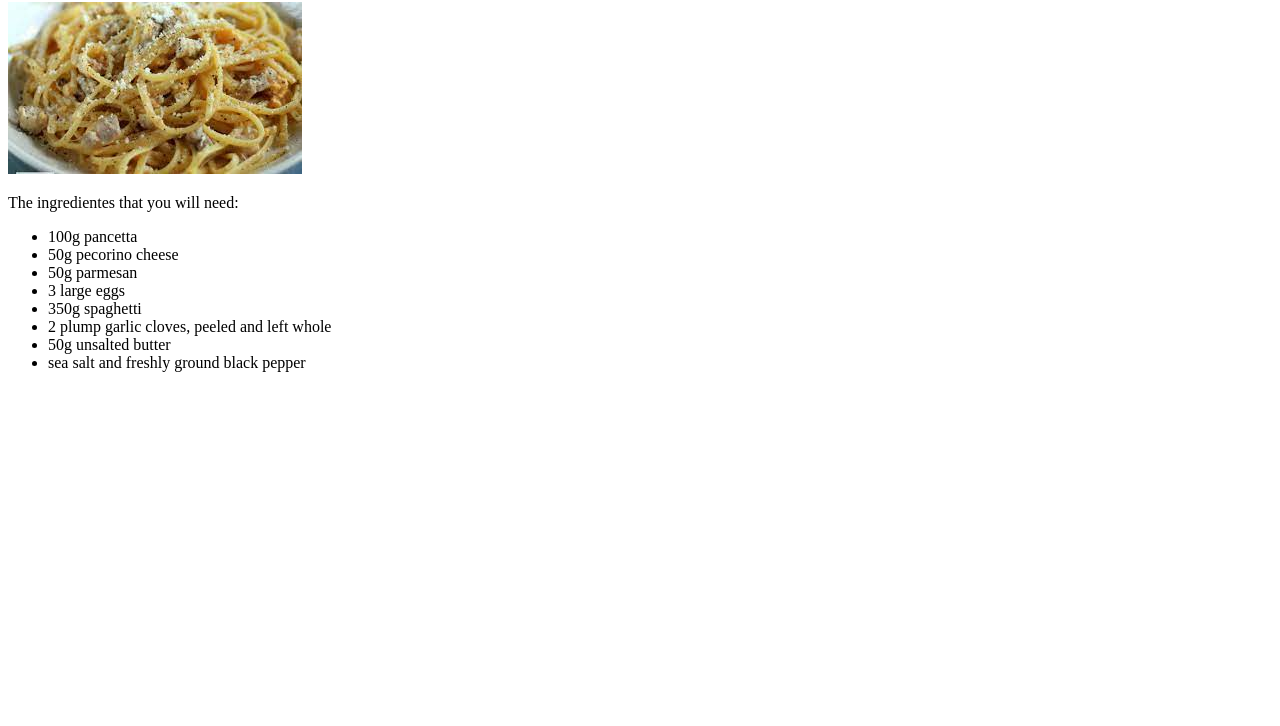
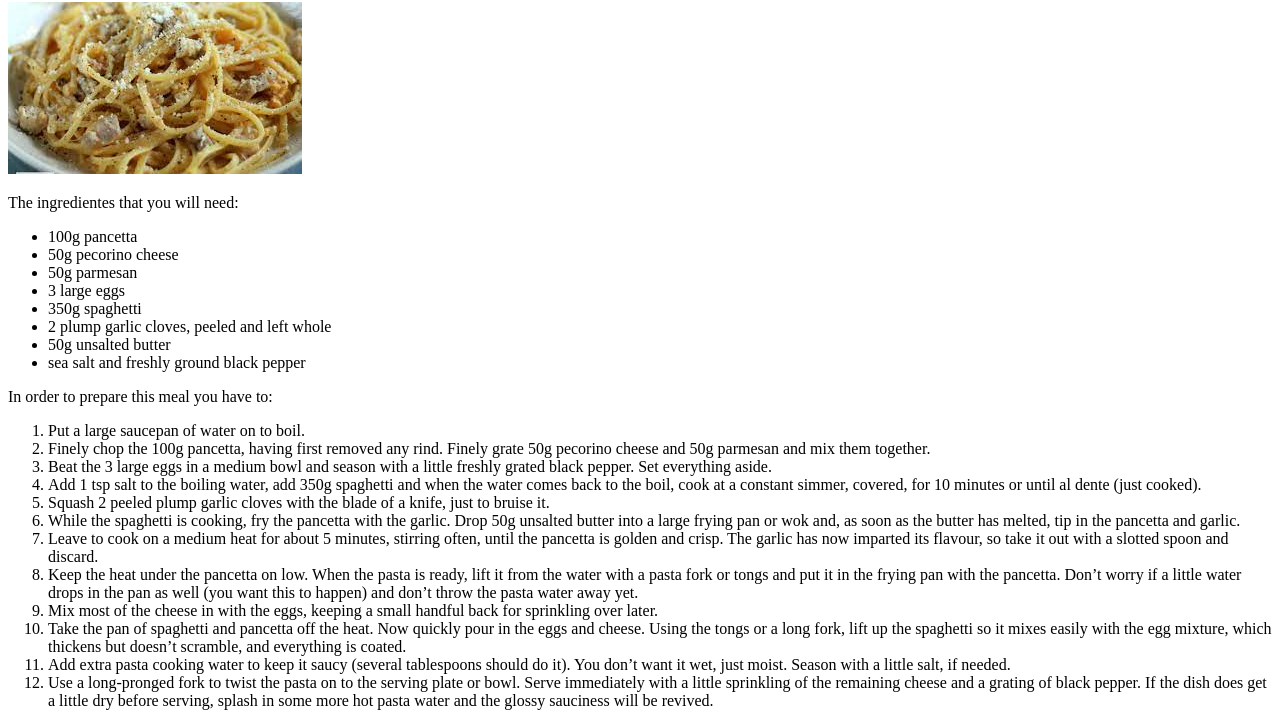
Before and after one commit to dotdashav/odin-recipes, a plain HTML site: page recipes/carbonara.html in a window 1280 px wide. Shown: the part 78-804 px from the top of the page. Drawn offline with Linux system fonts and the light colour scheme.

Commit message:
Index and carbonara update

```diff
--- a/recipes/carbonara.html
+++ b/recipes/carbonara.html
@@ -19,5 +19,21 @@
                 <li>sea salt and freshly ground black pepper</li>
             </ul>
         </p>
+        <p>In order to prepare this meal you have to:
+            <ol>
+                <li>Put a large saucepan of water on to boil.</li>
+                <li>Finely chop the 100g pancetta, having first removed any rind. Finely grate 50g pecorino cheese and 50g parmesan and mix them together.</li>
+                <li>Beat the 3 large eggs in a medium bowl and season with a little freshly grated black pepper. Set everything aside.</li>
+                <li>Add 1 tsp salt to the boiling water, add 350g spaghetti and when the water comes back to the boil, cook at a constant simmer, covered, for 10 minutes or until al dente (just cooked).</li>
+                <li>Squash 2 peeled plump garlic cloves with the blade of a knife, just to bruise it.</li>
+                <li>While the spaghetti is cooking, fry the pancetta with the garlic. Drop 50g unsalted butter into a large frying pan or wok and, as soon as the butter has melted, tip in the pancetta and garlic.</li>
+                <li>Leave to cook on a medium heat for about 5 minutes, stirring often, until the pancetta is golden and crisp. The garlic has now imparted its flavour, so take it out with a slotted spoon and discard.</li>
+                <li>Keep the heat under the pancetta on low. When the pasta is ready, lift it from the water with a pasta fork or tongs and put it in the frying pan with the pancetta. Don’t worry if a little water drops in the pan as well (you want this to happen) and don’t throw the pasta water away yet.</li>
+                <li>Mix most of the cheese in with the eggs, keeping a small handful back for sprinkling over later.</li>
+                <li>Take the pan of spaghetti and pancetta off the heat. Now quickly pour in the eggs and cheese. Using the tongs or a long fork, lift up the spaghetti so it mixes easily with the egg mixture, which thickens but doesn’t scramble, and everything is coated.</li>
+                <li>Add extra pasta cooking water to keep it saucy (several tablespoons should do it). You don’t want it wet, just moist. Season with a little salt, if needed.</li>
+                <li>Use a long-pronged fork to twist the pasta on to the serving plate or bowl. Serve immediately with a little sprinkling of the remaining cheese and a grating of black pepper. If the dish does get a little dry before serving, splash in some more hot pasta water and the glossy sauciness will be revived.</li>
+            </ol>
+        </p>
     </body>
 </html>
```
Also changed, not shown: index.html (+3 -3 lines).
